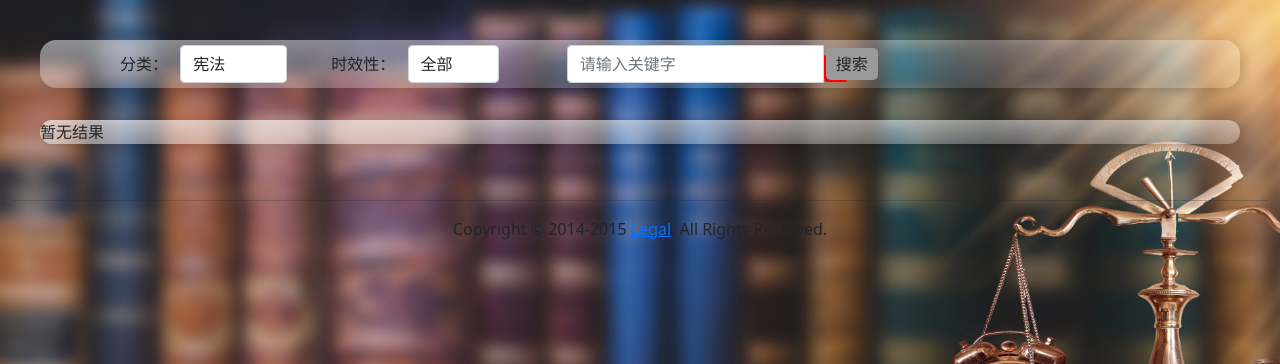
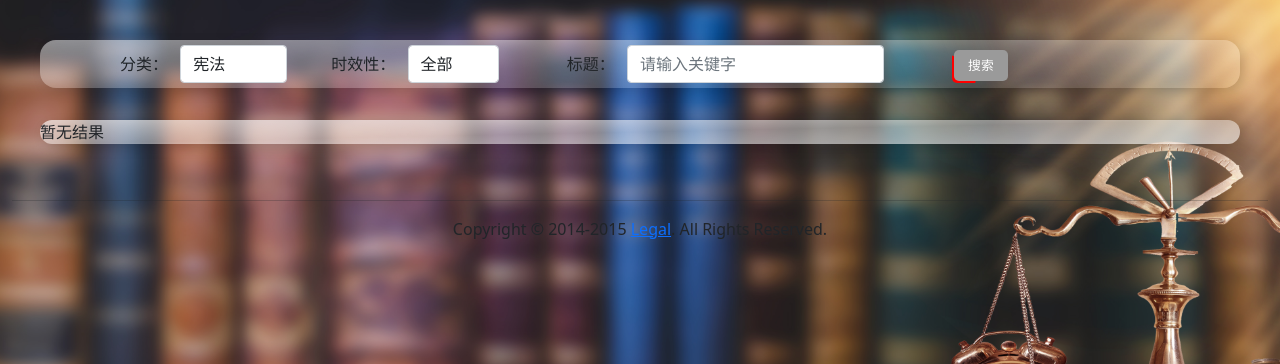
Before and after one commit to ling-yuan/Legal-Knowledge-System, a Django app: page /laws/ in a window 1280 px wide. Shown: the part 56-420 px from the top of the page. Run offline with Django 5.2, Linux system fonts and the light colour scheme; data that the repository does not hold is empty; some libraries are stand-ins or nearby versions.

Commit message:
modify: lawlist view

```diff
--- a/Legal_Knowledge_System/Legal_Knowledge_System/urls.py
+++ b/Legal_Knowledge_System/Legal_Knowledge_System/urls.py
@@ -29,13 +29,13 @@
     path("doRegister/", views.doRegister, name="doRegister"),
     path("user_detail/<str:user_id>/", views.user_detail, name="user_detail"),
     path("ai_chat/", views.ai_chat, name="ai_chat"),
-    path("search", views.search, name="search"),
+    path("search/", views.search, name="search"),
     path("laws/", views.laws_view, name="laws"),
     path("law_detail/<str:classification>/<str:law_id>/", view=views.law_detail, name="law_detail"),
-    path("law_file/<str:file_name>", view=views.law_file, name="law_file"),
     path("cases/", views.case_view, name="cases"),
     path("case_detail/<str:classification>/<str:case_id>/", view=views.case_detail, name="case_detail"),
 
     # api
+    path("law_file/<str:file_name>", view=views.law_file, name="law_file"),
     path("api/chat/", views.chat, name="chat"),
 ]
--- a/Legal_Knowledge_System/app/static/css/lawlist.css
+++ b/Legal_Knowledge_System/app/static/css/lawlist.css
@@ -36,6 +36,52 @@
     /* 添加右边距，使标签和下拉菜单之间有间隔 */
 }
 
+.search-btn {
+    /* 清除基本样式 */
+    border: none;
+    color: white;
+    text-decoration: none;
+    display: inline-block;
+    font-size: 0.8rem;
+    background-color: #00000000;
+    padding: 0.5rem 1rem;
+}
+
+.rotate-border {
+    z-index: 1;
+    position: relative;
+    overflow: hidden;
+    border-radius: 5px;
+}
+
+.rotate-border::before {
+    z-index: -2;
+    position: absolute;
+    content: '';
+    width: 200%;
+    height: 200%;
+    background-color: #ff0000;
+    left: 50%;
+    top: 50%;
+    transform-origin: left top;
+    animation: rotation 2s linear infinite;
+}
+
+@keyframes rotation {
+    to {
+        transform: rotate(1turn);
+    }
+}
+
+.rotate-border::after {
+    content: '';
+    position: absolute;
+    inset: 2px;
+    background-color: #9a9a9a;
+    z-index: -1;
+    border-radius: inherit;
+}
+
 ul.law-list {
     list-style-position: inside;
     max-width: 100%;
@@ -43,7 +89,7 @@
     background: linear-gradient(to right bottom,
             rgba(255, 255, 255, 0.65),
             rgba(255, 255, 255, 0.45),
-            rgba(255, 255, 255, 0.25));
+            rgba(255, 255, 255, 0.6));
     /* 重点：使元素背景模糊化 */
     backdrop-filter: blur(11px);
     box-shadow: 0.25rem 0.25rem 0.75rem rgb(0 0 0 / 0.15);
@@ -128,7 +174,7 @@
     font-size: 1.2rem;
     font-weight: bold;
     color: #006699;
-    padding: 1rem 0 0 0;
+    padding: 1rem 0 0 1.5rem;
     width: 60%;
 }
 
@@ -136,6 +182,11 @@
     width: 36%;
     text-align: right;
     padding: 1rem 2rem 0 0;
+}
+
+.page-control>span {
+    /* 间隔 */
+    margin: 0 1rem;
 }
 
 .previous-page a,
@@ -159,39 +210,3 @@
     color: #006699;
     text-decoration: underline;
 }
-
-.rotate-border {
-    z-index: 1;
-    position: relative;
-    overflow: hidden;
-    border-radius: 5px;
-    cursor: pointer;
-}
-
-.rotate-border::before {
-    z-index: -2;
-    position: absolute;
-    content: '';
-    width: 200%;
-    height: 200%;
-    background-color: #ff0000;
-    left: 50%;
-    top: 50%;
-    transform-origin: left top;
-    animation: rotation 2s linear infinite;
-}
-
-@keyframes rotation {
-    to {
-        transform: rotate(1turn);
-    }
-}
-
-.rotate-border::after {
-    content: '';
-    position: absolute;
-    inset: 2px;
-    background-color: #9a9a9a;
-    z-index: -1;
-    border-radius: inherit;
-}
--- /dev/null
+++ b/Legal_Knowledge_System/app/static/js/lawlist.js
@@ -0,0 +1,15 @@
+var searchBtn = document.getElementById("search-button");
+
+searchBtn.addEventListener("click", function () {
+    // select classification-select
+    var classificationSelect = document.getElementById("classification-select");
+    var classification = classificationSelect.options[classificationSelect.selectedIndex].value;
+    // select status-select
+    var statusSelect = document.getElementById("status-select");
+    var status = statusSelect.options[statusSelect.selectedIndex].value;
+    // input search-input
+    var searchInput = document.getElementById("search-input").value;
+    // 发送请求 "/laws/" GET ?参数 classification, status, searchInput
+    var url = "/laws/?classification=" + classification + "&status=" + status + "&q=" + searchInput;
+    window.location.href = url; // 跳转页面
+})
--- a/Legal_Knowledge_System/app/templates/components/lawlist.html
+++ b/Legal_Knowledge_System/app/templates/components/lawlist.html
@@ -37,15 +37,17 @@
         </span>
         <!-- 搜索框 -->
         <span>
-            <div class="input-group">
+            <span class="select-label">标题：</span>
+            <span class="select-container">
                 <input type="text"
                        class="form-control"
                        placeholder="请输入关键字"
-                       id="search-input">
-                <span class="input-group-btn">
-                    <button class="btn btn-default rotate-border" type="button" id="search-button">搜索</button>
-                </span>
-            </div>
+                       id="search-input"
+                       value="{{ search_query }}">
+            </span>
+        </span>
+        <span>
+            <button class="search-btn rotate-border" type="button" id="search-button">搜索</button>
         </span>
     </div>
     <!-- 列表内容部分 -->
@@ -75,12 +77,12 @@
                 <span class="col page-control">
                     {% if laws.has_previous %}
                         <span class="previous-page">
-                            <a href="?classification={{ classification }}&page={{ laws.previous_page_number }}"><span class="label label-default">上一页</span></a>
+                            <a href="?classification={{ classification }}&status={{ status }}&q={{ search_query }}&page={{ laws.previous_page_number }}"><span class="label label-default">上一页</span></a>
                         </span>
                     {% endif %}
                     {% if laws.has_next %}
                         <span class="next-page">
-                            <a href="?classification={{ classification }}&page={{ laws.next_page_number }}"><span class="label label-default">下一页</span></a>
+                            <a href="?classification={{ classification }}&status={{ status }}&q={{ search_query }}&page={{ laws.next_page_number }}"><span class="label label-default">下一页</span></a>
                         </span>
                     {% endif %}
                 </span>
@@ -94,3 +96,4 @@
         {% endif %}
     </ul>
 </div>
+<script src="{% static 'js/lawlist.js' %}"></script>
--- a/Legal_Knowledge_System/app/views.py
+++ b/Legal_Knowledge_System/app/views.py
@@ -10,10 +10,18 @@
 
 
 def index(request: HttpRequest):
+    """
+    index/
+    首页
+    """
     return render(request, "index.html")
 
 
 def login(request: HttpRequest):
+    """
+    login/
+    登录页面
+    """
     if request.method == "POST":
         return HttpResponse("Login")
     elif request.method == "GET":
@@ -23,6 +31,10 @@
 
 
 def doLogin(request: HttpRequest):
+    """
+    doLogin/
+    登录逻辑
+    """
     if request.method == "POST":
         return HttpResponse("Login")
     else:
@@ -30,6 +42,10 @@
 
 
 def doRegister(request: HttpRequest):
+    """
+    doRegister/
+    注册逻辑
+    """
     if request.method == "POST":
         return HttpResponse("Register")
     else:
@@ -37,18 +53,34 @@
 
 
 def user_detail(request: HttpRequest, user_id):
+    """
+    user_detail/<str:user_id>/
+    用户详情页面
+    """
     return HttpResponse(f"Hello, {user_id}")
 
 
 def ai_chat(request: HttpRequest):
+    """
+    ai_chat/
+    人工智能聊天页面
+    """
     return render(request, "chat.html")
 
 
 def search(request: HttpRequest):
+    """
+    search/
+    搜索页面
+    """
     return HttpResponse("Search")
 
 
 def laws_view(request: HttpRequest):
+    """
+    laws/
+    法律法规页面
+    """
     # 参数
     classification = request.GET.get("classification", "宪法")
     status = request.GET.get("status", "")
@@ -66,16 +98,16 @@
     }
 
     if classification != "地方性法规":
-        laws = LawInformation.objects.all()
+        laws = LawInformation.objects.all().order_by("-name")
     else:
-        laws = LocalLawInformation.objects.all()
+        laws = LocalLawInformation.objects.all().order_by("-name")
 
     if classification:
         laws = laws.filter(classification=classification)
     if status:
         laws = laws.filter(status=status)
     if search_query:
-        laws = laws.filter(title__icontains=search_query)
+        laws = laws.filter(name__icontains=search_query)
     paginator = Paginator(laws, 10)
     context["laws"] = paginator.get_page(page)
     context["total_pages"] = paginator.num_pages
@@ -92,6 +124,10 @@
 
 
 def law_detail(request: HttpRequest, classification: str, law_id: str):
+    """
+    law_detail/<str:classification>/<str:law_id>/
+    法律法规详情页面
+    """
     table = LocalLawInformation.objects.all() if classification == "地方性法规" else LawInformation.objects.all()
     # 查找id是否存在
     law = table.filter(id=law_id).first()
@@ -103,23 +139,11 @@
         return HttpResponse("Not Found")
 
 
-def law_file(request: HttpRequest, file_name: str):
-    if os.path.exists(os.environ.get("DATA_FILE_FOLDER") + file_name):
-        # 返回文件
-        if file_name.endswith(".pdf"):
-            with open(os.environ.get("DATA_FILE_FOLDER") + file_name, "rb") as f:
-                return HttpResponse(f.read(), content_type="application/pdf")
-        elif file_name.endswith(".html"):
-            with open(os.environ.get("DATA_FILE_FOLDER") + file_name, "r", encoding="utf-8") as f:
-                return HttpResponse(f.read(), content_type="text/html; charset=utf-8")
-        else:
-            with open(os.environ.get("DATA_FILE_FOLDER") + file_name, "rb") as f:
-                return HttpResponse(f.read(), content_type="application/octet-stream")
-    else:
-        return HttpResponse("File Not Found")
-
-
 def case_view(request: HttpRequest):
+    """
+    case_view/
+    案例查询页面
+    """
     # 参数
     classification = request.GET.get("classification", "行政指导案例")
     title = request.GET.get("title", "")
@@ -128,7 +152,7 @@
     page = request.GET.get("page", "1")
 
     # 查询
-    table = CaseInformation.objects.all()
+    table = CaseInformation.objects.all().order_by("-title")
     if classification:
         table = table.filter(classification=classification)
     if title:
@@ -153,6 +177,10 @@
 
 
 def case_detail(request: HttpRequest, classification: str, case_id: str):
+    """
+    case_detail/<str:classification>/<str:case_id>/
+    案例详情页面
+    """
     table = CaseInformation.objects.all()
     case = table.filter(id=case_id).first()
     if case:
@@ -169,6 +197,28 @@
 
 
 # api -----------------------------------------------------------------------------------------------------------------------------
+
+
+def law_file(request: HttpRequest, file_name: str):
+    """
+    law_file/<str:file_name>
+    返回文件
+    """
+    if os.path.exists(os.environ.get("DATA_FILE_FOLDER") + file_name):
+        # 返回文件
+        if file_name.endswith(".pdf"):
+            with open(os.environ.get("DATA_FILE_FOLDER") + file_name, "rb") as f:
+                return HttpResponse(f.read(), content_type="application/pdf")
+        elif file_name.endswith(".html"):
+            with open(os.environ.get("DATA_FILE_FOLDER") + file_name, "r", encoding="utf-8") as f:
+                return HttpResponse(f.read(), content_type="text/html; charset=utf-8")
+        else:
+            with open(os.environ.get("DATA_FILE_FOLDER") + file_name, "rb") as f:
+                return HttpResponse(f.read(), content_type="application/octet-stream")
+    else:
+        return HttpResponse("File Not Found")
+
+
 def chat(request: HttpRequest):
     def test_(n: int):
         import time
```
